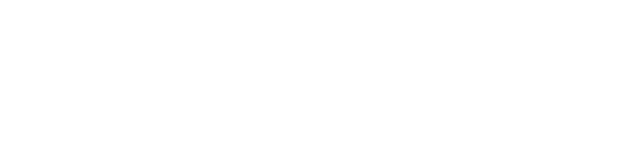
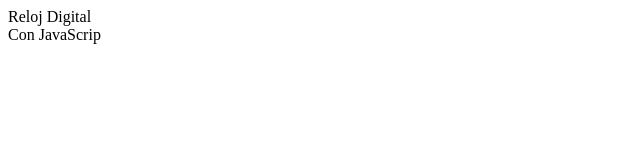
Before and after one commit to mirchez/basic-clock-backup, a plain HTML site: page index.html in a window 1280 px wide. Shown: the whole page, without its empty margins (0-640 px from the left). Drawn offline with Linux system fonts and the light colour scheme.

Commit message:
copia de seguridad

```diff
--- a/index.html
+++ b/index.html
@@ -5,5 +5,13 @@
     <meta name="viewport" content="width=device-width, initial-scale=1.0" />
     <title>Document</title>
   </head>
-  <body></body>
+  <body>
+    <div id="reloj">
+      <div class="reloj-contenedor" id="contedor">
+        <div id="hora">Reloj Digital</div>
+        <div id="fecha">Con JavaScrip</div>
+      </div>
+    </div>
+    <script src="reloj.js"></script>
+  </body>
 </html>
```
